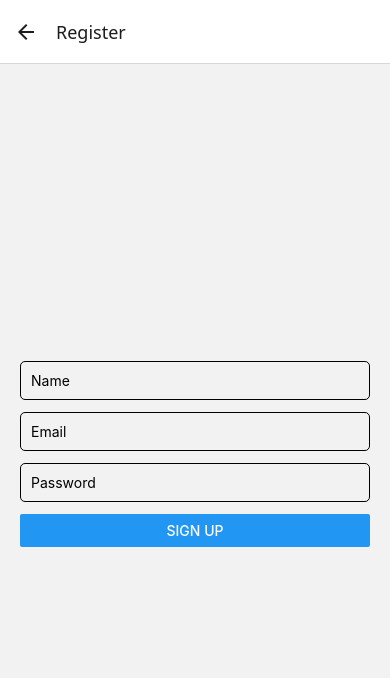
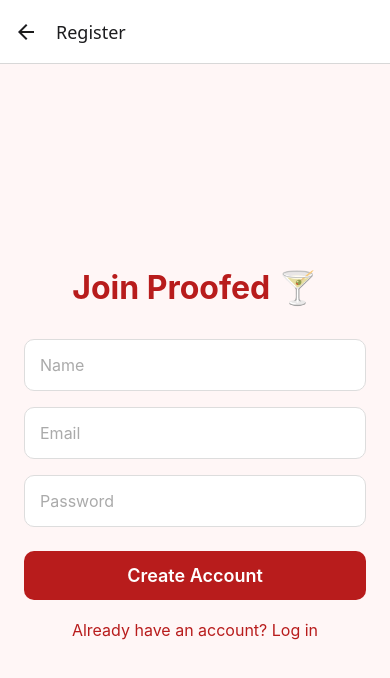
Before and after one commit to drsawyer53/Proofed, a React Native app: screen /Register in a window 390 px wide. Shown: the top 678 px of the page. Built offline with nearby package versions, Linux system fonts and the light colour scheme; no server answers.

Commit message:
v4: styled Landing, Register, and Login screens with slideshow and branding

```diff
--- a/src/Landing.js
+++ b/src/Landing.js
@@ -1,39 +1,91 @@
-import React, { useEffect, useState } from 'react';
-import { View, Button, Text, StyleSheet } from 'react-native';
-import { auth } from '../firebase';
+import React, { useState, useEffect } from 'react';
+import {
+  View,
+  Text,
+  StyleSheet,
+  ImageBackground,
+  TouchableOpacity,
+} from 'react-native';
+
+const images = [
+  { uri: 'https://images.unsplash.com/photo-1578911373434-0cb395d2cbfb?w=500&auto=format&fit=crop&q=60&ixlib=rb-4.0.3&ixid=M3wxMjA3fDB8MHxzZWFyY2h8Mnx8d2luZXN8ZW58MHx8MHx8fDA%3D'},
+  { uri: 'https://plus.unsplash.com/premium_photo-1679397829259-5cd327e1e467?w=500&auto=format&fit=crop&q=60&ixlib=rb-4.0.3&ixid=M3wxMjA3fDB8MHxzZWFyY2h8NXx8Y29ja3RhaWxzfGVufDB8fDB8fHww' },
+  { uri: 'https://images.unsplash.com/photo-1603596311111-b43c809e02a1?w=500&auto=format&fit=crop&q=60&ixlib=rb-4.0.3&ixid=M3wxMjA3fDB8MHxzZWFyY2h8MTh8fHdoaXNrZXl8ZW58MHx8MHx8fDA%3D' },
+  { uri: 'https://images.unsplash.com/photo-1567696911980-2eed69a46042?w=500&auto=format&fit=crop&q=60&ixlib=rb-4.0.3&ixid=M3wxMjA3fDB8MHxzZWFyY2h8M3x8YmVlcnxlbnwwfHwwfHx8MA%3D%3D' },
+  { uri: 'https://images.unsplash.com/photo-1582819509237-d5b75f20ff7a?w=500&auto=format&fit=crop&q=60&ixlib=rb-4.0.3&ixid=M3wxMjA3fDB8MHxzZWFyY2h8M3x8bGlxdW9yfGVufDB8fDB8fHww' },
+];
 
 export default function Landing({ navigation }) {
+  const [index, setIndex] = useState(0);
+
   useEffect(() => {
-    const unsubscribe = auth.onAuthStateChanged((user) => {
-      if (user) {
-        navigation.reset({
-          index: 0,
-          routes: [{ name: 'Home' }],
-        });
-      }
-    });
+    const interval = setInterval(() => {
+      setIndex((prev) => (prev + 1) % images.length);
+    }, 3500); // Rotate every 3.5 seconds
 
-    return unsubscribe;
+    return () => clearInterval(interval);
   }, []);
 
   return (
-    <View style={styles.container}>
-      <Text style={styles.title}>Welcome to Proofed 🍷</Text>
-      <Button title="Login" onPress={() => navigation.navigate('Login')} />
-      <Button title="Register" onPress={() => navigation.navigate('Register')} />
-    </View>
+    <ImageBackground
+      source={images[index]}
+      style={styles.background}
+      blurRadius={1.5}
+    >
+      <View style={styles.overlay} />
+      <View style={styles.content}>
+        <Text style={styles.title}>Welcome to Proofed 🍷</Text>
+
+        <TouchableOpacity
+          style={styles.button}
+          onPress={() => navigation.navigate('Login')}
+        >
+          <Text style={styles.buttonText}>Log In</Text>
+        </TouchableOpacity>
+
+        <TouchableOpacity
+          style={[styles.button, { backgroundColor: '#b81c1c' }]}
+          onPress={() => navigation.navigate('Register')}
+        >
+          <Text style={styles.buttonText}>Register</Text>
+        </TouchableOpacity>
+      </View>
+    </ImageBackground>
   );
 }
 
 const styles = StyleSheet.create({
-  container: {
+  background: {
+    flex: 1,
+    resizeMode: 'cover',
+    justifyContent: 'center',
+  },
+  overlay: {
+    ...StyleSheet.absoluteFillObject,
+    backgroundColor: 'rgba(0,0,0,0.4)',
+  },
+  content: {
     flex: 1,
     justifyContent: 'center',
-    padding: 20,
+    paddingHorizontal: 40,
   },
   title: {
-    fontSize: 24,
-    marginBottom: 20,
+    fontSize: 36,
+    color: 'white',
+    fontWeight: 'bold',
+    marginBottom: 60,
     textAlign: 'center',
   },
+  button: {
+    backgroundColor: 'rgba(255,255,255,0.85)',
+    padding: 15,
+    borderRadius: 10,
+    marginBottom: 20,
+    alignItems: 'center',
+  },
+  buttonText: {
+    color: '#000',
+    fontSize: 18,
+    fontWeight: '600',
+  },
 });
--- a/src/Login.js
+++ b/src/Login.js
@@ -1,7 +1,16 @@
 import React, { useState } from 'react';
-import { View, TextInput, Button, StyleSheet, Alert } from 'react-native';
+import {
+  View,
+  Text,
+  TextInput,
+  TouchableOpacity,
+  StyleSheet,
+  Alert,
+  KeyboardAvoidingView,
+  Platform,
+} from 'react-native';
 import { signInWithEmailAndPassword } from 'firebase/auth';
-import { auth } from '../firebase'; // Assuming firebase.js is in the same folder
+import { auth } from '../firebase';
 
 export default function Login({ navigation }) {
   const [email, setEmail] = useState('');
@@ -10,43 +19,88 @@
   const handleLogin = async () => {
     try {
       await signInWithEmailAndPassword(auth, email, password);
-      navigation.navigate('Landing'); // Navigate to the home screen or dashboard after successful login
+      navigation.reset({ index: 0, routes: [{ name: 'Home' }] });
     } catch (error) {
-      Alert.alert('Error', error.message);
+      Alert.alert('Login Error', error.message);
     }
   };
 
   return (
-    <View style={styles.container}>
+    <KeyboardAvoidingView
+      style={styles.container}
+      behavior={Platform.OS === 'ios' ? 'padding' : undefined}
+    >
+      <Text style={styles.title}>Welcome Back 🍷</Text>
+
       <TextInput
+        style={styles.input}
         placeholder="Email"
+        placeholderTextColor="#aaa"
         value={email}
         onChangeText={setEmail}
-        style={styles.input}
+        autoCapitalize="none"
+        keyboardType="email-address"
       />
       <TextInput
+        style={styles.input}
         placeholder="Password"
-        secureTextEntry
+        placeholderTextColor="#aaa"
         value={password}
         onChangeText={setPassword}
-        style={styles.input}
+        secureTextEntry
       />
-      <Button title="Log In" onPress={handleLogin} />
-    </View>
+
+      <TouchableOpacity style={styles.button} onPress={handleLogin}>
+        <Text style={styles.buttonText}>Log In</Text>
+      </TouchableOpacity>
+
+      <TouchableOpacity onPress={() => navigation.navigate('Register')}>
+        <Text style={styles.link}>Don't have an account? Register</Text>
+      </TouchableOpacity>
+    </KeyboardAvoidingView>
   );
 }
 
 const styles = StyleSheet.create({
   container: {
     flex: 1,
+    backgroundColor: '#fff6f6',
+    padding: 24,
     justifyContent: 'center',
-    padding: 16,
+  },
+  title: {
+    fontSize: 32,
+    fontWeight: 'bold',
+    marginBottom: 32,
+    color: '#b81c1c',
+    textAlign: 'center',
   },
   input: {
-    height: 50,
-    borderColor: 'gray',
+    height: 52,
+    borderColor: '#ddd',
     borderWidth: 1,
+    borderRadius: 10,
+    paddingHorizontal: 15,
+    fontSize: 16,
     marginBottom: 16,
-    paddingLeft: 10,
+    backgroundColor: '#fff',
+  },
+  button: {
+    backgroundColor: '#b81c1c',
+    paddingVertical: 14,
+    borderRadius: 10,
+    alignItems: 'center',
+    marginTop: 8,
+    marginBottom: 20,
+  },
+  buttonText: {
+    color: '#fff',
+    fontSize: 18,
+    fontWeight: '600',
+  },
+  link: {
+    color: '#b81c1c',
+    textAlign: 'center',
+    fontSize: 16,
   },
 });
--- a/src/Register.js
+++ b/src/Register.js
@@ -1,7 +1,16 @@
 import React, { useState } from 'react';
-import { View, TextInput, Button, StyleSheet, Alert } from 'react-native';
+import {
+  View,
+  Text,
+  TextInput,
+  TouchableOpacity,
+  StyleSheet,
+  Alert,
+  KeyboardAvoidingView,
+  Platform,
+} from 'react-native';
 import { createUserWithEmailAndPassword, updateProfile } from 'firebase/auth';
-import { auth } from '../firebase'; // update this path as needed
+import { auth } from '../firebase';
 
 export default function Register({ navigation }) {
   const [name, setName] = useState('');
@@ -13,61 +22,98 @@
       const userCredential = await createUserWithEmailAndPassword(auth, email, password);
       const user = userCredential.user;
 
-      await updateProfile(user, {
-        displayName: name,
-      });
+      await updateProfile(user, { displayName: name });
 
       Alert.alert('Success!', 'Account created successfully!');
-
-      // 👇 Go directly to Home — bypass Landing entirely
-      navigation.reset({
-        index: 0,
-        routes: [{ name: 'Home' }],
-      });
-
+      navigation.reset({ index: 0, routes: [{ name: 'Home' }] });
     } catch (error) {
       Alert.alert('Registration Error', error.message);
     }
   };
 
+  return (
+    <KeyboardAvoidingView
+      style={styles.container}
+      behavior={Platform.OS === 'ios' ? 'padding' : undefined}
+    >
+      <Text style={styles.title}>Join Proofed 🍸</Text>
 
-
-  return (
-    <View style={styles.container}>
       <TextInput
+        style={styles.input}
         placeholder="Name"
+        placeholderTextColor="#aaa"
         value={name}
         onChangeText={setName}
-        style={styles.input}
       />
       <TextInput
+        style={styles.input}
         placeholder="Email"
+        placeholderTextColor="#aaa"
         value={email}
         onChangeText={setEmail}
-        style={styles.input}
+        autoCapitalize="none"
+        keyboardType="email-address"
       />
       <TextInput
+        style={styles.input}
         placeholder="Password"
-        secureTextEntry
+        placeholderTextColor="#aaa"
         value={password}
         onChangeText={setPassword}
-        style={styles.input}
+        secureTextEntry
       />
-      <Button title="Sign Up" onPress={handleRegister} />
-    </View>
+
+      <TouchableOpacity style={styles.button} onPress={handleRegister}>
+        <Text style={styles.buttonText}>Create Account</Text>
+      </TouchableOpacity>
+
+      <TouchableOpacity onPress={() => navigation.navigate('Login')}>
+        <Text style={styles.link}>Already have an account? Log in</Text>
+      </TouchableOpacity>
+    </KeyboardAvoidingView>
   );
 }
 
 const styles = StyleSheet.create({
   container: {
-    padding: 20,
     flex: 1,
+    backgroundColor: '#fff6f6',
+    padding: 24,
     justifyContent: 'center',
   },
+  title: {
+    fontSize: 32,
+    fontWeight: 'bold',
+    marginBottom: 32,
+    color: '#b81c1c',
+    textAlign: 'center',
+  },
   input: {
-    marginBottom: 12,
-    padding: 10,
+    height: 52,
+    borderColor: '#ddd',
     borderWidth: 1,
-    borderRadius: 5,
+    borderRadius: 10,
+    paddingHorizontal: 15,
+    fontSize: 16,
+    marginBottom: 16,
+    backgroundColor: '#fff',
+  },
+  button: {
+    backgroundColor: '#b81c1c',
+    paddingVertical: 14,
+    borderRadius: 10,
+    alignItems: 'center',
+    marginTop: 8,
+    marginBottom: 20,
+  },
+  buttonText: {
+    color: '#fff',
+    fontSize: 18,
+    fontWeight: '600',
+  },
+  link: {
+    color: '#b81c1c',
+    textAlign: 'center',
+    fontSize: 16,
   },
 });
```
